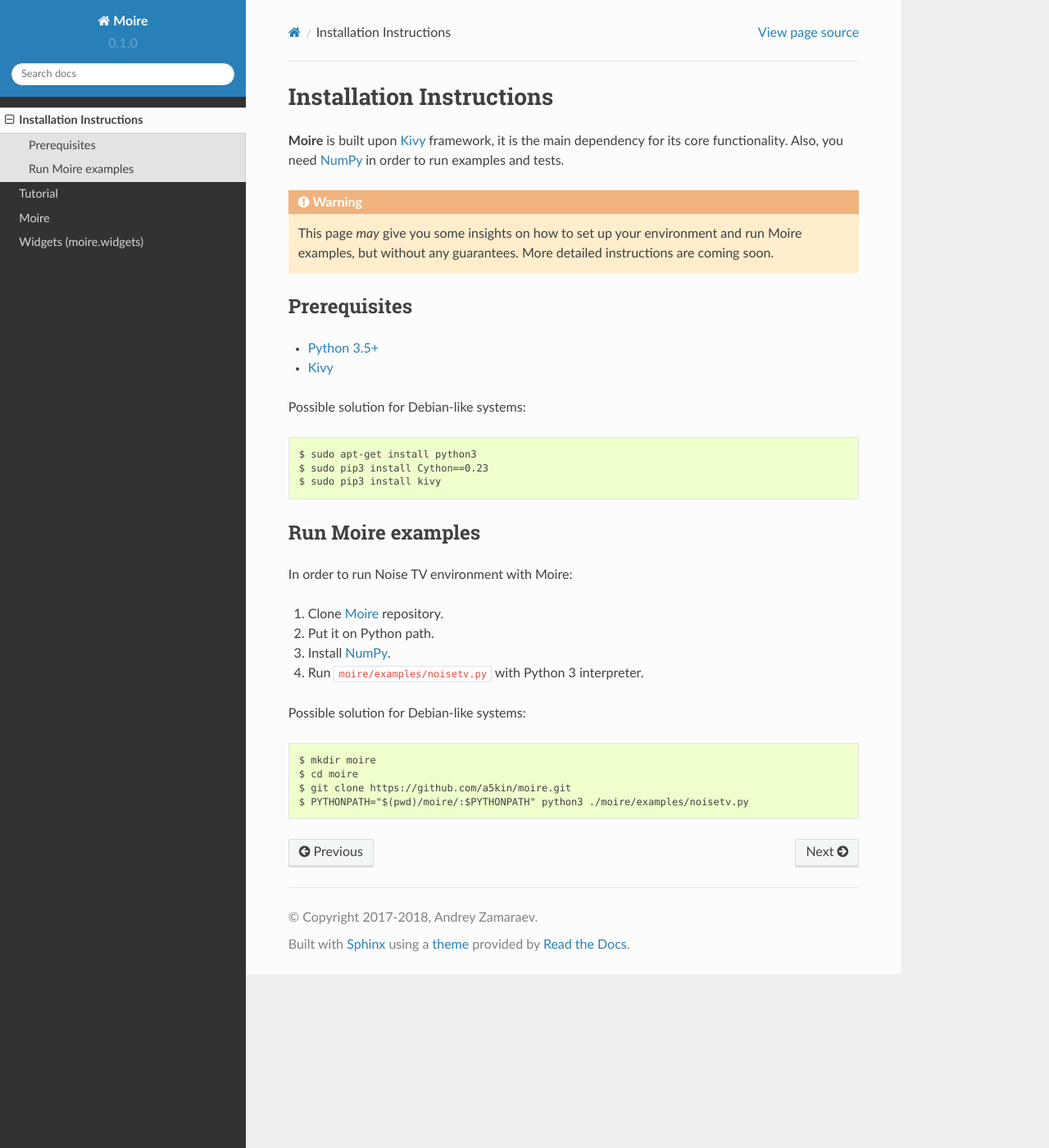
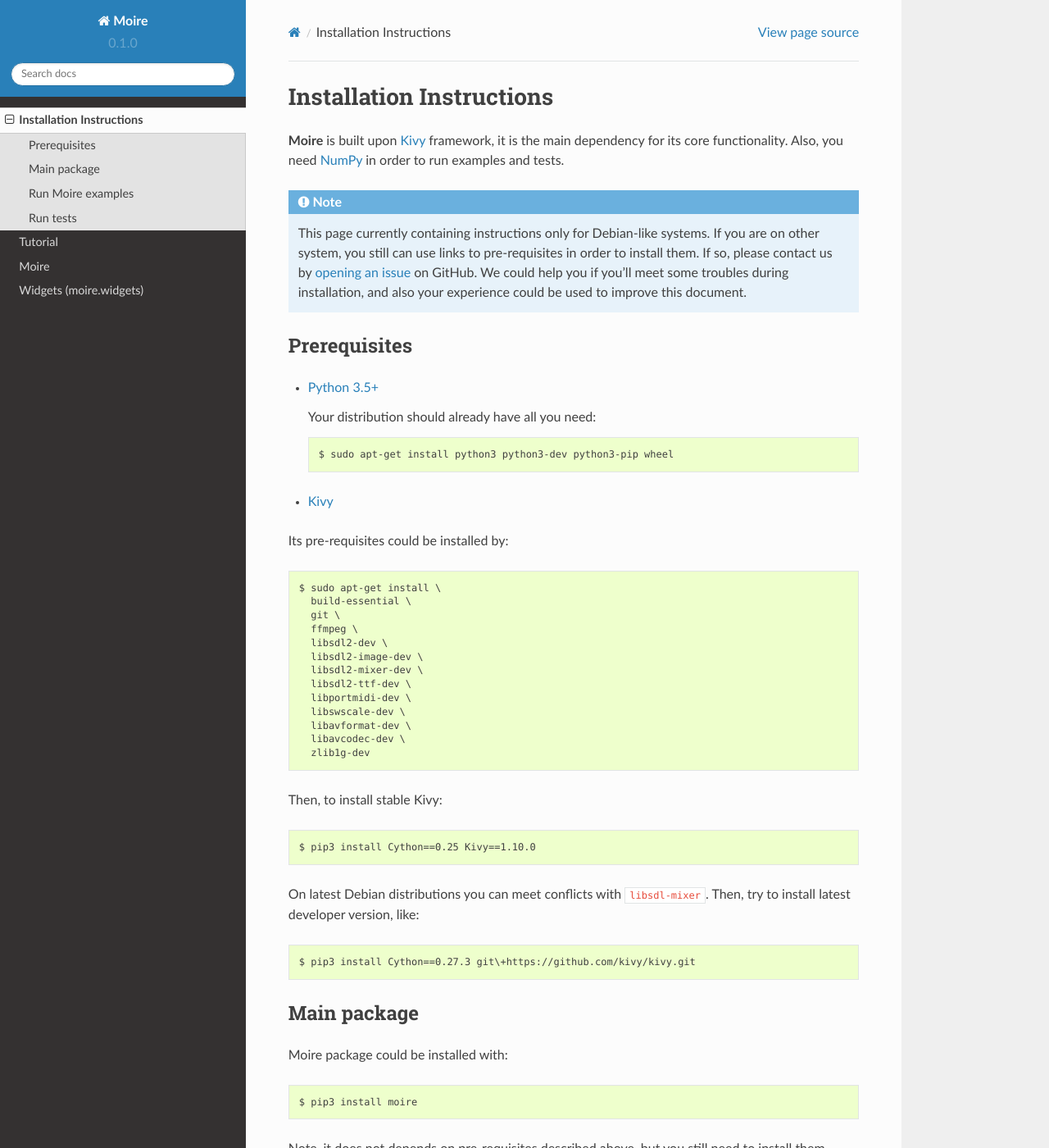
Before and after one commit to a5kin/moire, a Sphinx documentation site: the page built from docs/manual/installation.rst, in a window 1280 px wide and 1400 px high. Shown: the whole window at 82% size. Built offline with Sphinx 7.4.7 and the Read the Docs theme 2.0.0, drawn with Linux system fonts in a browser that asks for light colours; some of the changed text lies outside the part shown.

Commit message:
Update installation instructions (#7)

```diff
--- a/docs/manual/installation.rst
+++ b/docs/manual/installation.rst
@@ -5,45 +5,82 @@ Installation Instructions
 for its core functionality. Also, you need `NumPy`_ in order to run
 examples and tests.
 
-.. warning::
-   This page *may* give you some insights on how to set up your
-   environment and run Moire examples, but without any
-   guarantees. More detailed instructions are coming soon.
+.. note::
+   This page currently containing instructions only for Debian-like
+   systems. If you are on other system, you still can use links to
+   pre-requisites in order to install them. If so, please contact us
+   by `opening an issue`_ on GitHub. We could help you if you'll meet
+   some troubles during installation, and also your experience could
+   be used to improve this document.
 
 Prerequisites
 -------------
 
 - `Python 3.5+`_
 
+  Your distribution should already have all you need::
+
+    $ sudo apt-get install python3 python3-dev python3-pip wheel
+
 - `Kivy`_
 
-Possible solution for Debian-like systems::
+Its pre-requisites could be installed by::
 
-  $ sudo apt-get install python3
-  $ sudo pip3 install Cython==0.23
-  $ sudo pip3 install kivy
+  $ sudo apt-get install \
+    build-essential \
+    git \
+    ffmpeg \
+    libsdl2-dev \
+    libsdl2-image-dev \
+    libsdl2-mixer-dev \
+    libsdl2-ttf-dev \
+    libportmidi-dev \
+    libswscale-dev \
+    libavformat-dev \
+    libavcodec-dev \
+    zlib1g-dev
+
+Then, to install stable Kivy::
+
+  $ pip3 install Cython==0.25 Kivy==1.10.0
+
+On latest Debian distributions you can meet conflicts with
+``libsdl-mixer``. Then, try to install latest developer version,
+like::
+
+  $ pip3 install Cython==0.27.3 git\+https://github.com/kivy/kivy.git
+
+Main package
+------------
+
+Moire package could be installed with::
+
+  $ pip3 install moire
+
+Note, it does not depends on pre-requisites described above, but you
+still need to install them properly, or Moire will not run.
 
 Run Moire examples
 ------------------
 
-In order to run Noise TV environment with Moire:
+In order to run Noise TV environment with Moire::
 
-1. Clone `Moire`_ repository.
+  $ pip3 install numpy
+  $ pip3 install moire
+  $ wget https://raw.githubusercontent.com/a5kin/moire/master/examples/noisetv.py
+  $ python3 game_of_life.py
 
-2. Put it on Python path.
+Run tests
+---------
 
-3. Install `NumPy`_.
+In order to run Moire tests::
 
-4. Run ``moire/examples/noisetv.py`` with Python 3 interpreter.
-
-Possible solution for Debian-like systems::
-
-  $ mkdir moire
-  $ cd moire
   $ git clone https://github.com/a5kin/moire.git
-  $ PYTHONPATH="$(pwd)/moire/:$PYTHONPATH" python3 ./moire/examples/noisetv.py
+  $ cd moire/tests
+  $ ./run_tests.sh
 
 .. _Python 3.5+: https://www.python.org/downloads/
 .. _NumPy: https://docs.scipy.org/doc/
 .. _Kivy: https://kivy.org/docs/installation/installation.html
 .. _Moire: https://github.com/a5kin/moire
+.. _opening an issue: https://github.com/a5kin/moire/issues/new
```
